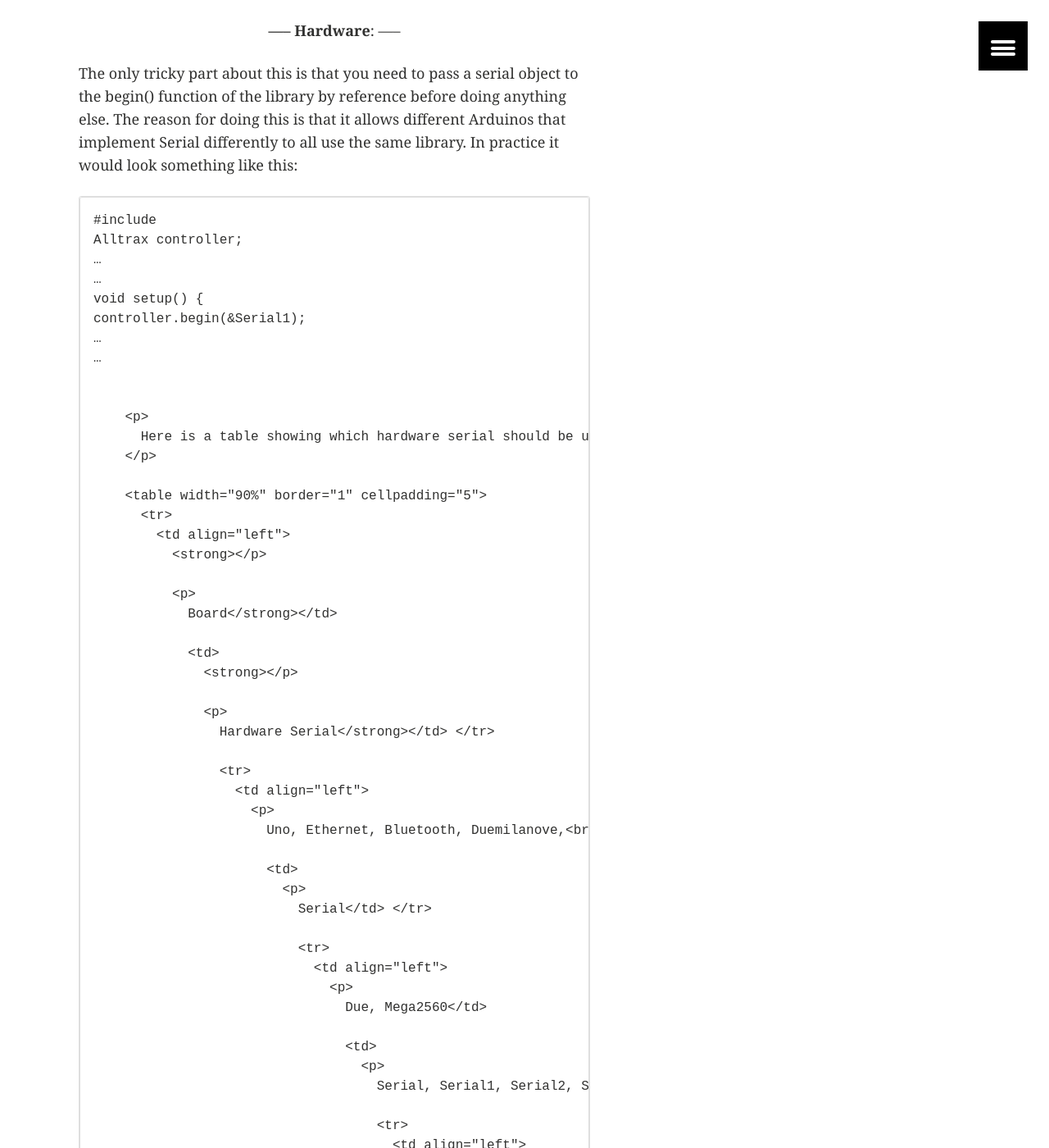
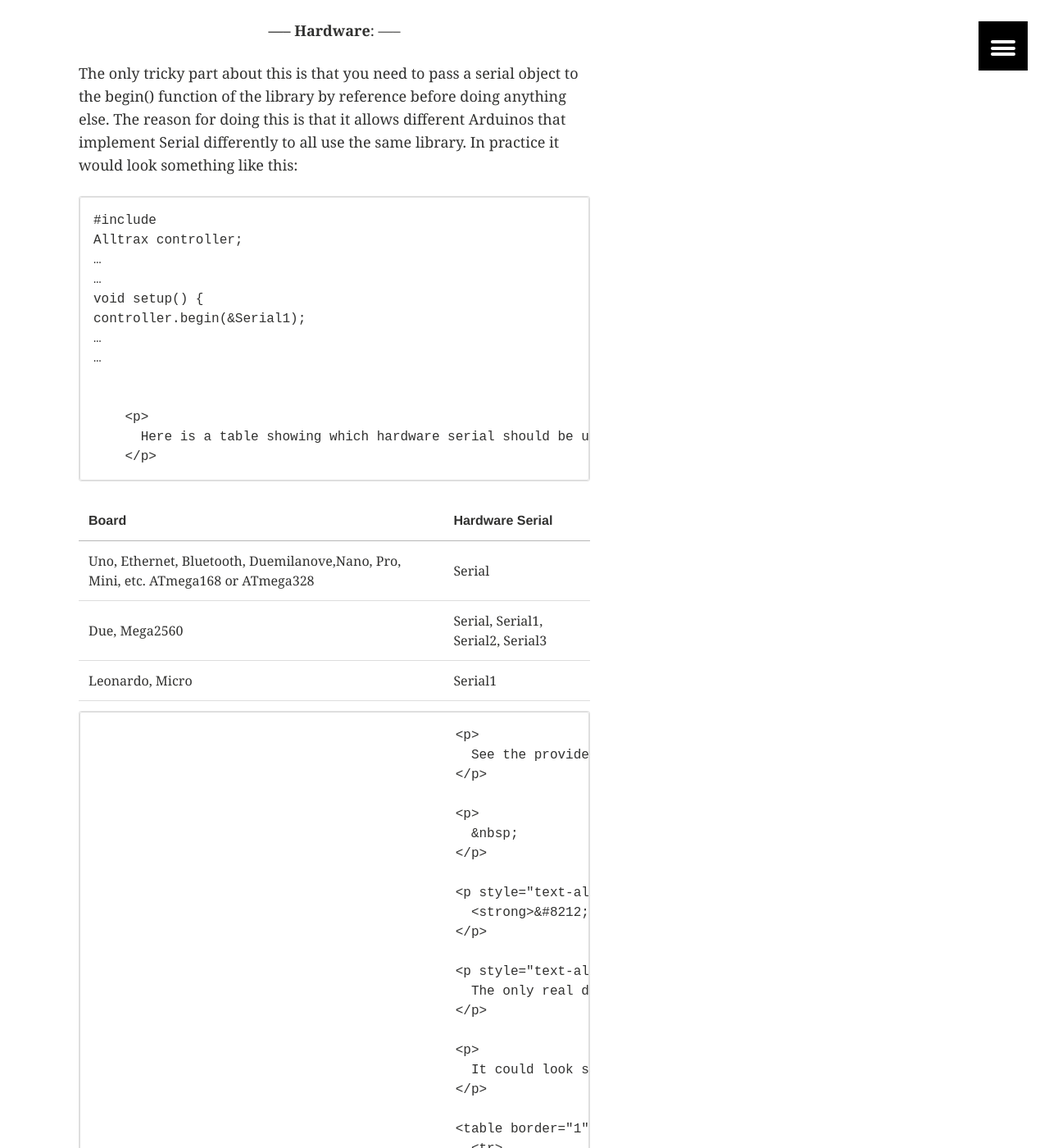
Before and after one commit to derekkg/derekkg.github.io, a Jekyll site: the page built from _posts/2013-03-19-arduino-alltrax-axe-library.md, in a window 1280 px wide and 1400 px high, scrolled down 2510 px. Shown: the whole window at 82% size. Built offline with Jekyll 4.4.1, drawn with Linux system fonts in a browser that asks for light colours; some of the changed text lies outside the part shown.

Commit message:
attempting to add a table

```diff
--- a/_posts/2013-03-19-arduino-alltrax-axe-library.md
+++ b/_posts/2013-03-19-arduino-alltrax-axe-library.md
@@ -77,46 +77,12 @@ The only tricky part about this is that you need to pass a serial object to the
           Here is a table showing which hardware serial should be used:<br /> &nbsp;
         </p>
 
-        <table width="90%" border="1" cellpadding="5">
-          <tr>
-            <td align="left">
-              <strong></p>
+| Board                                                                              | Hardware Serial                   |
+|------------------------------------------------------------------------------------|-----------------------------------|
+| Uno, Ethernet, Bluetooth, Duemilanove,Nano, Pro, Mini, etc. ATmega168 or ATmega328 | Serial                            |
+| Due, Mega2560                                                                      | Serial, Serial1, Serial2, Serial3 |
+| Leonardo, Micro                                                                    | Serial1                           |
 
-              <p>
-                Board</strong></td>
-
-                <td>
-                  <strong></p>
-
-                  <p>
-                    Hardware Serial</strong></td> </tr>
-
-                    <tr>
-                      <td align="left">
-                        <p>
-                          Uno, Ethernet, Bluetooth, Duemilanove,<br /> Nano, Pro, Mini, etc. ATmega168 or ATmega328</td>
-
-                          <td>
-                            <p>
-                              Serial</td> </tr>
-
-                              <tr>
-                                <td align="left">
-                                  <p>
-                                    Due, Mega2560</td>
-
-                                    <td>
-                                      <p>
-                                        Serial, Serial1, Serial2, Serial3</td> </tr>
-
-                                        <tr>
-                                          <td align="left">
-                                            <p>
-                                              Leonardo, Micro</td>
-
-                                              <td>
-                                                <p>
-                                                  Serial1</td> </tr> </tbody> </table>
 
                                                   <p>
                                                     See the provided examples if there is any confusion.<br /> &nbsp;
```
